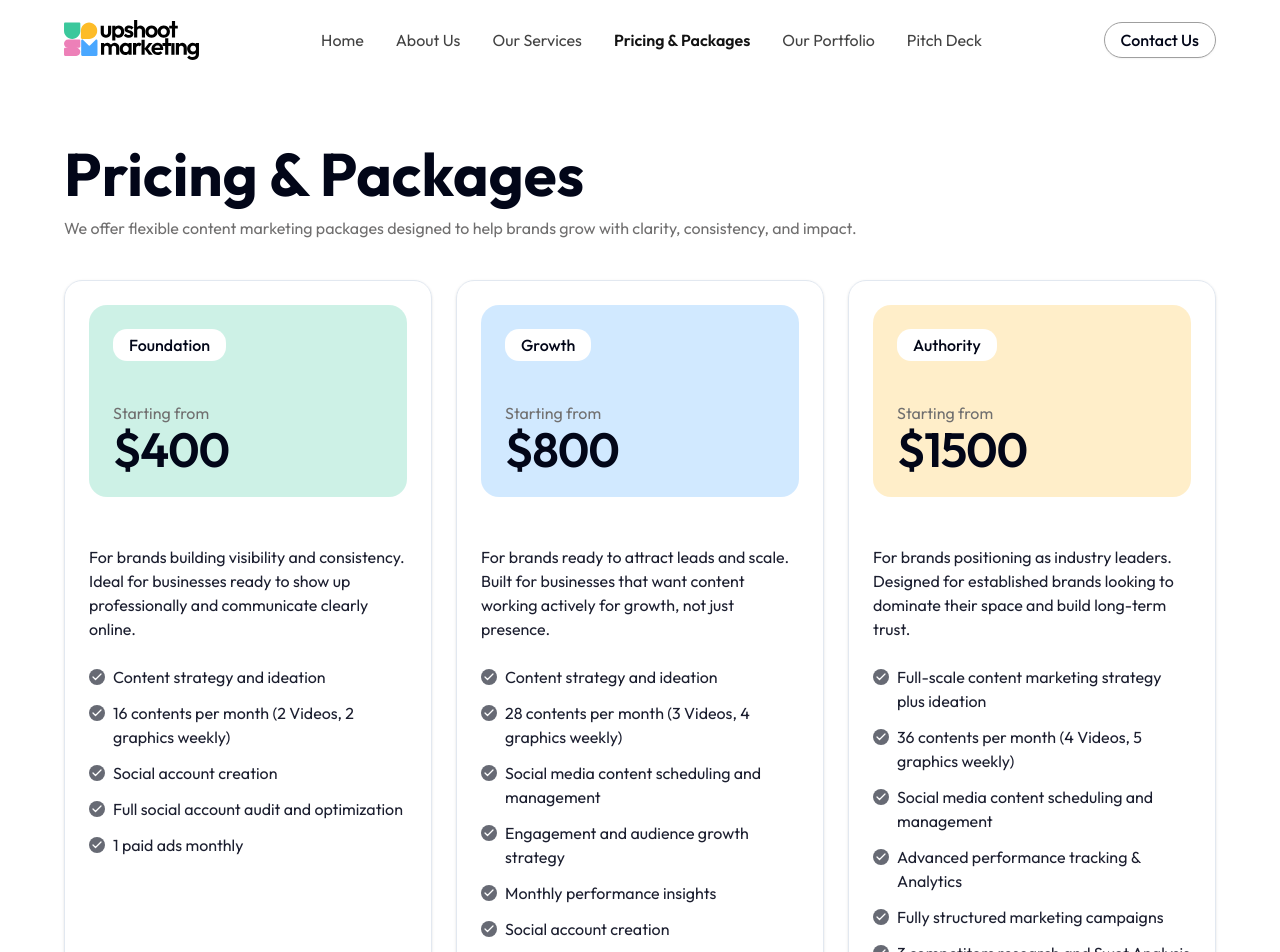
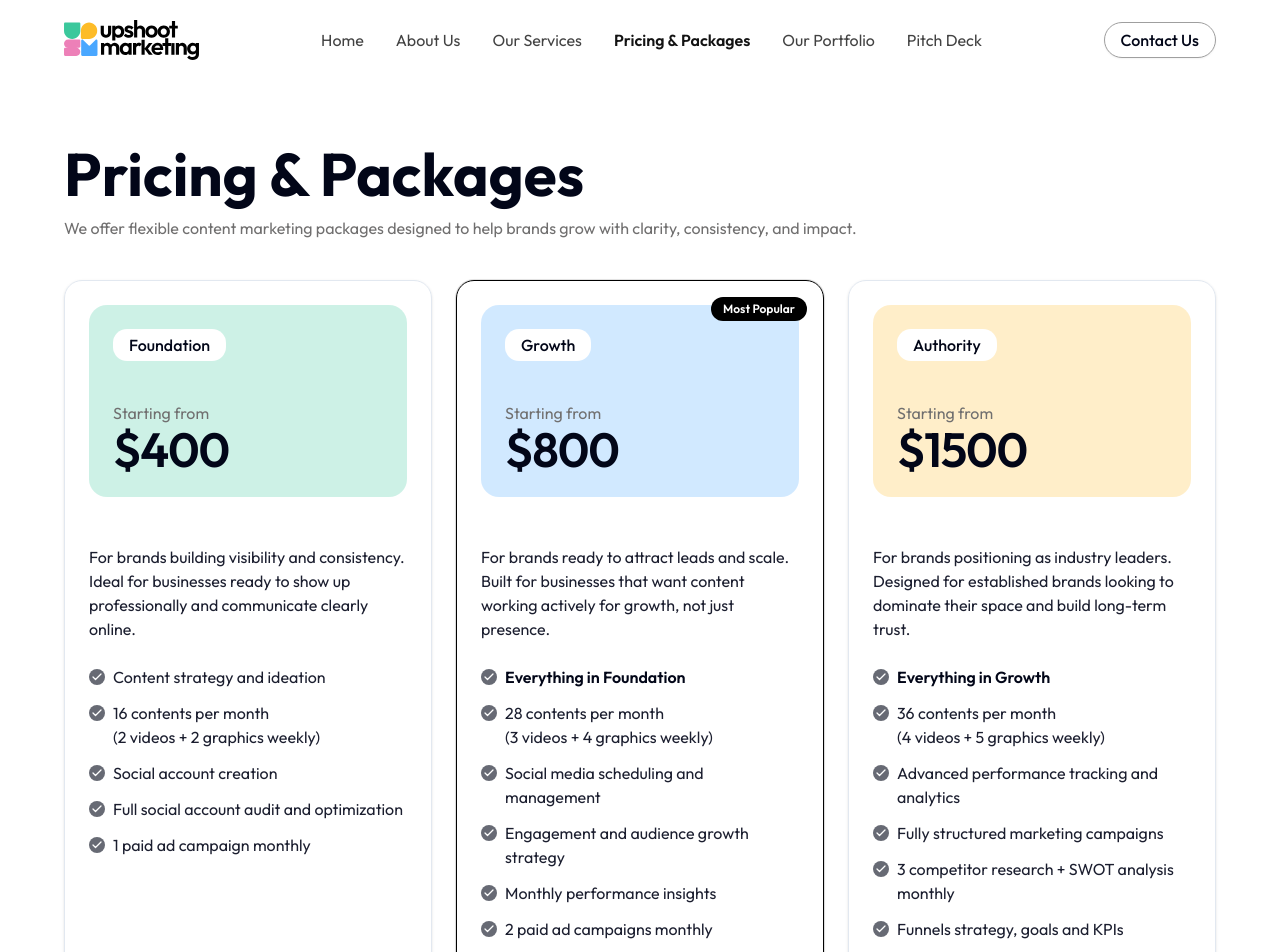
Before and after one commit to Ewosoft-Solutions/upshootmarketing, a Next.js app: page /pricing in a window 1280 px wide. Shown: the top 952 px of the page. Built offline with nearby package versions, Linux system fonts and the light colour scheme.

Commit message:
Revise packages presentation

```diff
--- a/app/pricing/page.tsx
+++ b/app/pricing/page.tsx
@@ -1,6 +1,7 @@
 import { Check } from 'lucide-react';
 import { ShimmerButton } from '@/app/components/ui/shimmer-button';
 import { AnimatedSection } from '@/app/components/ui/animated-section';
+import { cn } from '@/lib/utils';
 
 interface PricingPackage {
   name: string;
@@ -8,6 +9,7 @@ interface PricingPackage {
   priceLabel: string;
   accentClassName: string;
   features: readonly string[];
+  popular?: boolean;
 }
 
 const pricingPackages: readonly PricingPackage[] = [
@@ -19,27 +21,26 @@ const pricingPackages: readonly PricingPackage[] = [
     accentClassName: 'bg-brand-green/25',
     features: [
       'Content strategy and ideation',
-      '16 contents per month (2 Videos, 2 graphics weekly)',
+      '16 contents per month\n(2 videos + 2 graphics weekly)',
       'Social account creation',
       'Full social account audit and optimization',
-      '1 paid ads monthly',
+      '1 paid ad campaign monthly',
     ],
   },
   {
     name: 'Growth',
+    popular: true,
     description:
       'For brands ready to attract leads and scale. Built for businesses that want content working actively for growth, not just presence.',
     priceLabel: '$800',
     accentClassName: 'bg-brand-blue/25',
     features: [
-      'Content strategy and ideation',
-      '28 contents per month (3 Videos, 4 graphics weekly)',
-      'Social media content scheduling and management',
+      'Everything in Foundation',
+      '28 contents per month\n(3 videos + 4 graphics weekly)',
+      'Social media scheduling and management',
       'Engagement and audience growth strategy',
       'Monthly performance insights',
-      'Social account creation',
-      'Full social account audit and optimization',
-      '2 paid ads monthly',
+      '2 paid ad campaigns monthly',
     ],
   },
   {
@@ -49,16 +50,13 @@ const pricingPackages: readonly PricingPackage[] = [
     priceLabel: '$1500',
     accentClassName: 'bg-brand-yellow/25',
     features: [
-      'Full-scale content marketing strategy plus ideation',
-      '36 contents per month (4 Videos, 5 graphics weekly)',
-      'Social media content scheduling and management',
-      'Advanced performance tracking & Analytics',
+      'Everything in Growth',
+      '36 contents per month\n(4 videos + 5 graphics weekly)',
+      'Advanced performance tracking and analytics',
       'Fully structured marketing campaigns',
-      '3 competitors research and Swot Analysis monthly',
-      'Social Account creation and optimization',
-      'Engagement and audience growth strategy',
-      'Funnels strategy, Goals and KPIs',
-      '3 paid ads monthly',
+      '3 competitor research + SWOT analysis monthly',
+      'Funnels strategy, goals and KPIs',
+      '3 paid ad campaigns monthly',
     ],
   },
 ];
@@ -69,10 +67,12 @@ export default function PricingPage() {
       <section className='mx-auto max-w-7xl space-y-10'>
         <AnimatedSection animation='slideUp' duration='slow'>
           <div className='space-y-3'>
-          <h1 className='text-4xl font-bold md:text-6xl'>Pricing & Packages</h1>
+            <h1 className='text-4xl font-bold md:text-6xl'>
+              Pricing & Packages
+            </h1>
             <p className='text-muted-foreground'>
-            We offer flexible content marketing packages designed to help brands
-            grow with clarity, consistency, and impact.
+              We offer flexible content marketing packages designed to help
+              brands grow with clarity, consistency, and impact.
             </p>
           </div>
         </AnimatedSection>
@@ -82,10 +82,23 @@ export default function PricingPage() {
             {pricingPackages.map((entry) => (
               <article
                 key={entry.name}
-              className='group flex h-full flex-col overflow-hidden rounded-2xl border border-border shadow-sm transition-all duration-300 hover:-translate-y-1 hover:shadow-lg'
+                className={cn(
+                  'group relative flex h-full flex-col overflow-hidden rounded-2xl border shadow-sm transition-all duration-300 hover:-translate-y-1 hover:shadow-lg',
+                  entry.popular ? 'border-black ring-1 ring-black/10' : 'border-border',
+                )}
               >
+                {entry.popular && (
+                  <span className='absolute right-4 top-4 rounded-full bg-black px-3 py-1 text-xs font-semibold text-white'>
+                    Most Popular
+                  </span>
+                )}
                 <div className='p-6'>
-                <div className={`${entry.accentClassName} rounded-2xl p-6 transition-transform duration-300 group-hover:scale-[1.01]`}>
+                  <div
+                    className={cn(
+                      entry.accentClassName,
+                      'rounded-2xl p-6 transition-transform duration-300 group-hover:scale-[1.01]',
+                    )}
+                  >
                     <span className='inline-flex rounded-xl bg-white px-4 py-1 font-medium text-foreground'>
                       {entry.name}
                     </span>
@@ -102,17 +115,23 @@ export default function PricingPage() {
                   </p>
 
                   <ul className='mb-8 mt-6 space-y-3 text-base text-foreground/90'>
-                  {entry.features.map((feature) => (
+                    {entry.features.map((feature) => {
+                      const isInheritance = feature.startsWith('Everything in');
+
+                      return (
                         <li
                           key={feature}
-                      className='grid grid-cols-[1rem_1fr] items-start gap-2'
+                          className={`grid grid-cols-[1rem_1fr] items-start gap-2 ${
+                            isInheritance ? 'font-semibold text-foreground' : ''
+                          }`}
                         >
                           <span className='mt-1 flex size-4 items-center justify-center rounded-full bg-foreground/60'>
                             <Check className='size-3 text-white stroke-[2.5]' />
                           </span>
-                      <span>{feature}</span>
+                          <span className='whitespace-pre-line'>{feature}</span>
                         </li>
-                  ))}
+                      );
+                    })}
                   </ul>
 
                   <ShimmerButton
```
Lines whose indentation alone changed are shown as unchanged.
